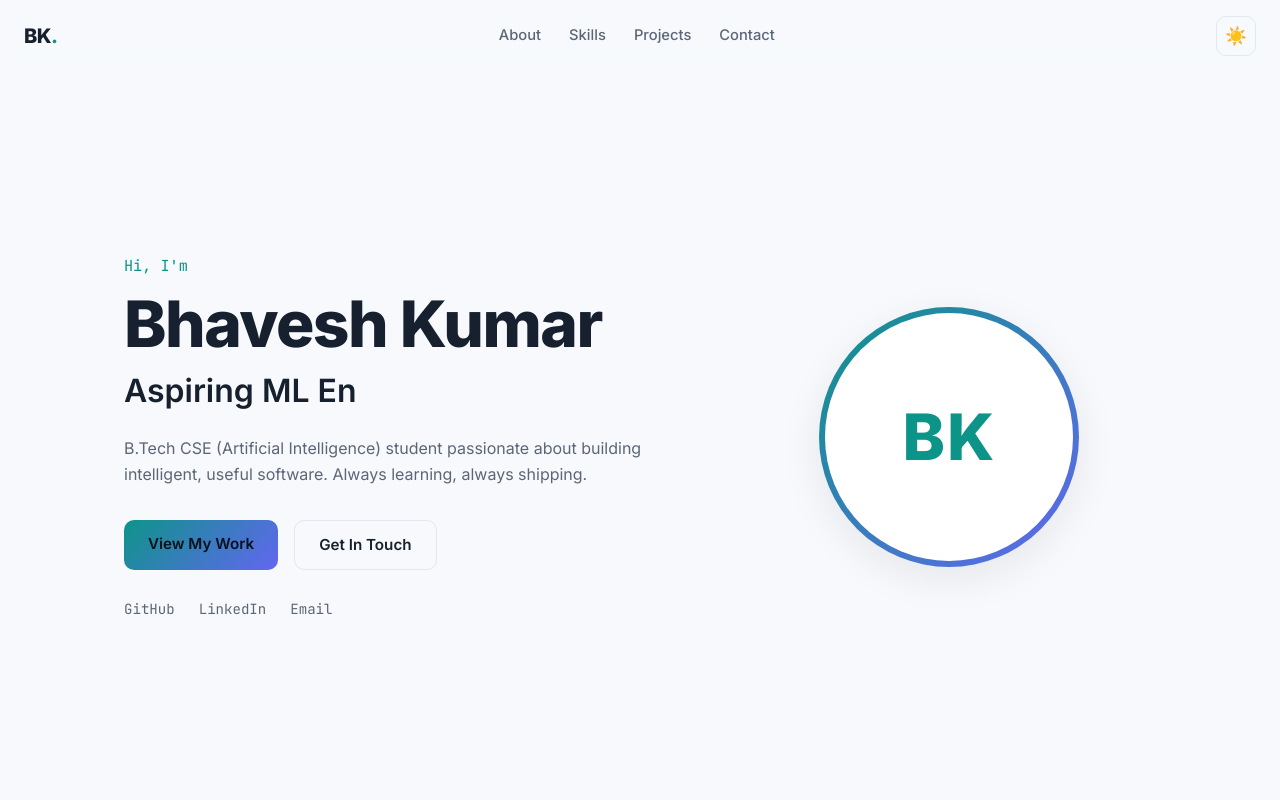
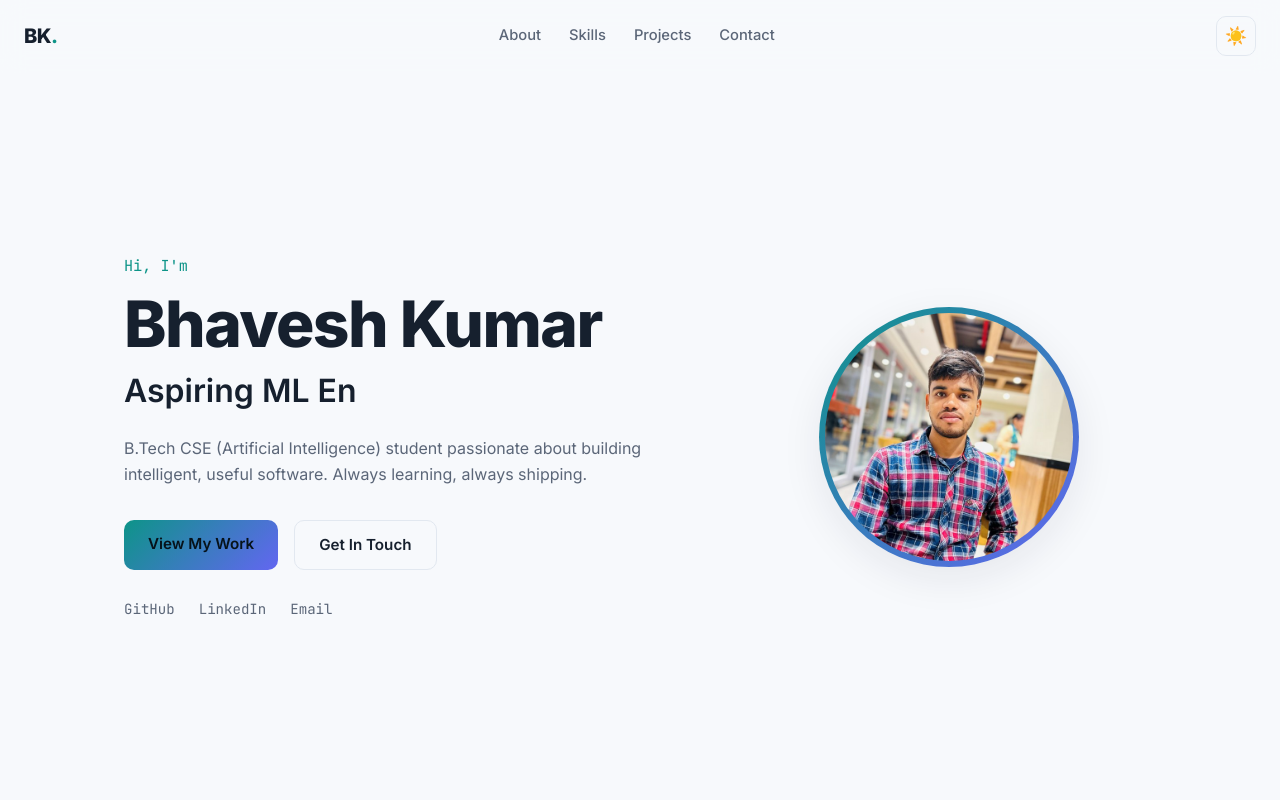
Before and after one commit to justbhavesh/justbhavesh.github.io, a plain HTML site: page index.html in a window 1280 px wide. Shown: the top 800 px of the page. Drawn offline with Linux system fonts and the light colour scheme.

Commit message:
Add profile photo (converted from HEIC), wire into hero

```diff
--- a/index.html
+++ b/index.html
@@ -51,8 +51,7 @@
       </div>
       <div class="hero__avatar">
         <div class="avatar-ring">
-          <!-- Replace with your photo: put image in assets/ and set src -->
-          <div class="avatar-placeholder" id="avatar">BK</div>
+          <img src="assets/profile.jpg" alt="Bhavesh Kumar" class="avatar-img" />
         </div>
       </div>
     </section>
--- a/style.css
+++ b/style.css
@@ -150,6 +150,13 @@ a { color: inherit; text-decoration: none; }
   color: var(--accent);
   letter-spacing: 2px;
 }
+.avatar-img {
+  width: 100%;
+  height: 100%;
+  border-radius: 50%;
+  object-fit: cover;
+  display: block;
+}
 
 /* ===== Sections ===== */
 .section { padding-top: 96px; }
```
Also changed, not shown: assets/profile.jpg (added).
